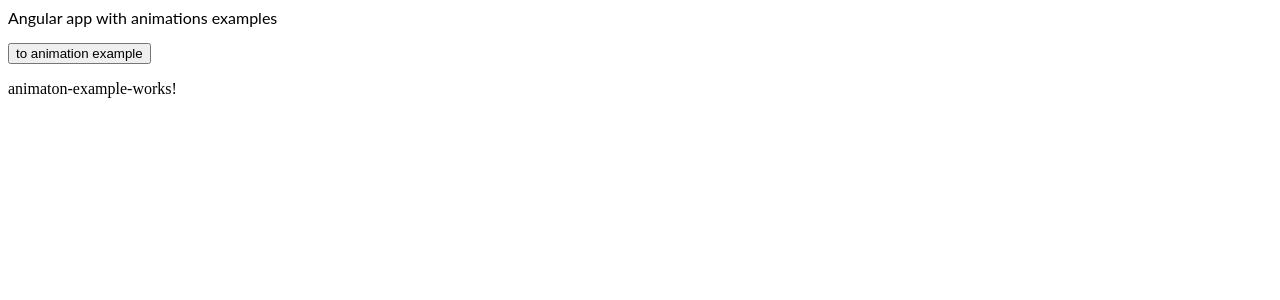
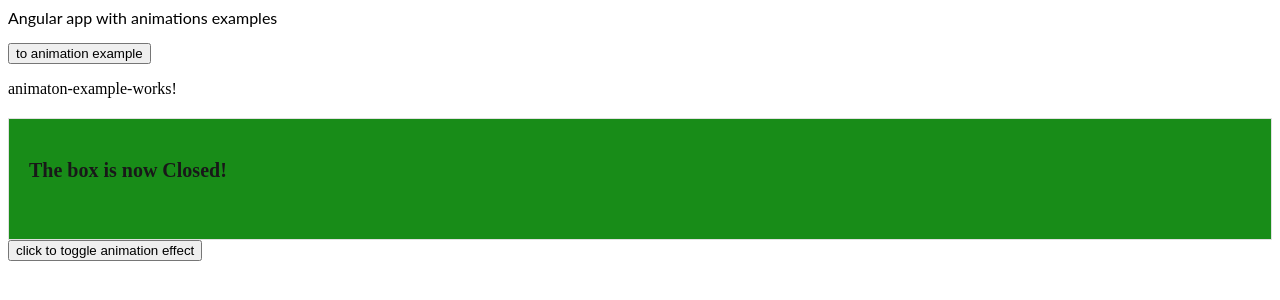
Before and after one commit to hritikchokker/Angular-Dependency-Injection-Example, an Angular app: page /animation-example in a window 1280 px wide. Shown: the top 300 px of the page. Built offline with nearby package versions, Linux system fonts and the light colour scheme.

Commit message:
3 files modified, 1 added

```diff
--- a/src/app/animation-example/animation-example.component.css
+++ b/src/app/animation-example/animation-example.component.css
@@ -0,0 +1,12 @@
+:host {
+  display: block;
+}
+
+.open-close-container {
+  border: 1px solid #dddddd;
+  margin-top: 1em;
+  padding: 20px 20px 0px 20px;
+  color: #000000;
+  font-weight: bold;
+  font-size: 20px;
+}
--- a/src/app/animation-example/animation-example.component.html
+++ b/src/app/animation-example/animation-example.component.html
@@ -1,3 +1,25 @@
 <p>
   animaton-example-works!
 </p>
+
+<div [@openClose]="isOpen ? 'open' : 'closed'" class="open-close-container">
+  <p>The box is now {{ isOpen ? 'Open' : 'Closed' }}!</p>
+</div>
+
+<button (click)="toggle()">
+  click to toggle animation effect
+</button>
+
+<br />
+<!-- <code>
+  transition('open <=> closed', [ animate('0.5s') ]),
+</code> -->
+
+<code>
+  <!-- transition ('* => open', [ animate ('1s', style ({ opacity: '*' }), ), ]) -->
+</code>
+<!--
+<p>
+  in this above example setting styles property opacity to * means set whatever
+  value to this which is currently assigned to it
+</p> -->
--- a/src/app/animation-example/animation-example.component.ts
+++ b/src/app/animation-example/animation-example.component.ts
@@ -1,13 +1,17 @@
-import {Component} from '@angular/core';
+import { Component } from "@angular/core";
+import { openCloseAnimation } from "../reusable-animations/open-close.animation";
 
 @Component({
-  selector:'app-animation-example',
-  templateUrl:'./animation-example.component.html',
-  styleUrls:['./animation-example.component.css']
+  selector: "app-animation-example",
+  templateUrl: "./animation-example.component.html",
+  styleUrls: ["./animation-example.component.css"],
+  animations: [openCloseAnimation]
 })
-export class AnimationExampleComponent{
+export class AnimationExampleComponent {
+  isOpen = false;
 
-  constructor(){
-
+  toggle() {
+    this.isOpen = !this.isOpen;
   }
+  constructor() {}
 }
--- /dev/null
+++ b/src/app/reusable-animations/open-close.animation.ts
@@ -0,0 +1,70 @@
+import {
+  trigger,
+  state,
+  style,
+  animate,
+  transition
+  // ...
+} from "@angular/animations";
+
+export const openCloseAnimation = trigger("openClose", [
+  state(
+    "open",
+    style({
+      height: "200px",
+      opacity: 1,
+      backgroundColor: "yellow"
+    })
+  ),
+  state(
+    "closed",
+    style({
+      height: "100px",
+      opacity: 0.9,
+      backgroundColor: "green"
+    })
+  ),
+  transition("open => closed", [animate("1s")]),
+  transition("closed => open", [animate("1s")])
+]);
+
+/**
+ * @description
+ * alternate transition properties that can be used instead of the defined transition in openCloseAnimation trigger
+ */
+//  transition('* => closed', [
+//       animate('1s')
+//     ]),
+//     transition('* => open', [
+//       animate('0.5s')
+//     ]),
+
+// transition('open <=> closed', [
+//   animate('0.5s')
+// ]),
+
+export const transitionTriggersExample = trigger("openClose", [
+  state(
+    "open",
+    style({
+      height: "200px",
+      opacity: 1,
+      backgroundColor: "yellow"
+    })
+  ),
+  state(
+    "closed",
+    style({
+      height: "100px",
+      opacity: 0.5,
+      backgroundColor: "green"
+    })
+  ),
+  transition("open => closed", [animate("1s")]),
+  transition("closed => open", [animate("0.5s")]),
+  transition("* => closed", [animate("1s")]),
+  transition("* => open", [animate("0.5s")]),
+  transition("open <=> closed", [animate("0.5s")]),
+  transition("* => open", [animate("1s", style({ opacity: "*" }))]),
+  transition("* => *", [animate("1s")])
+]);
```
